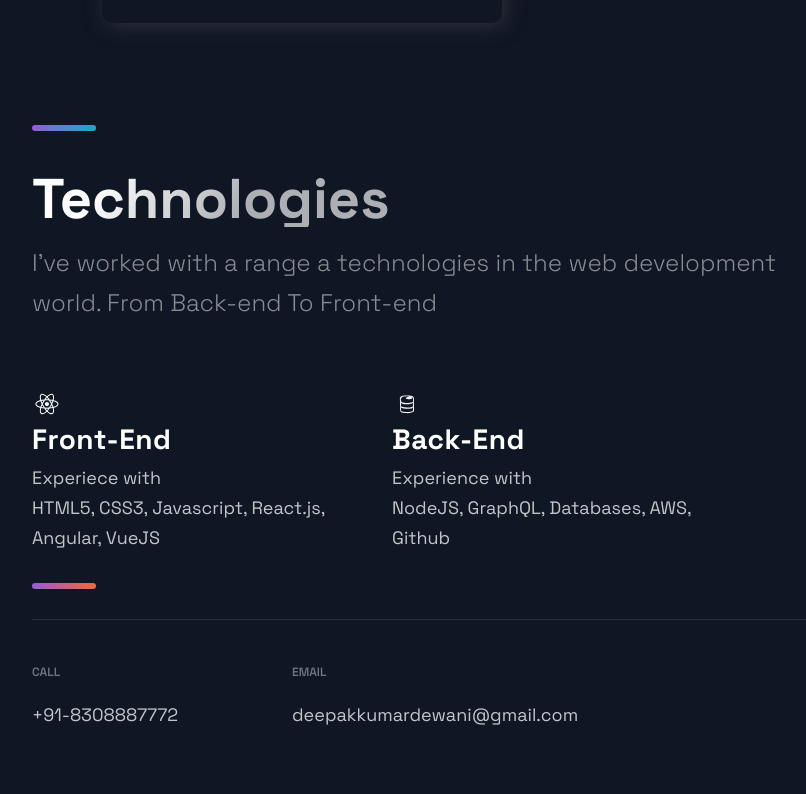
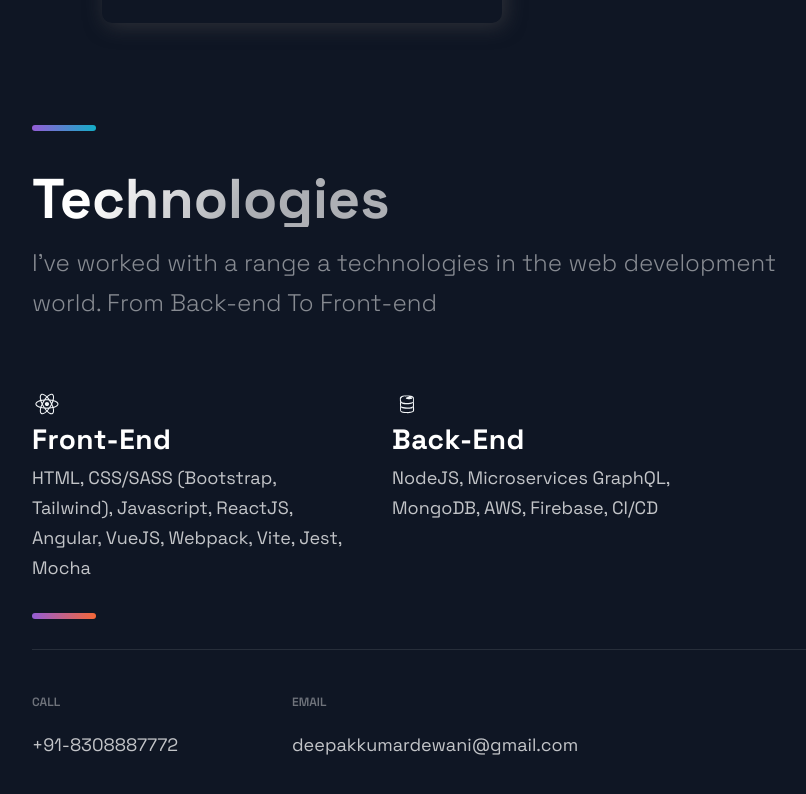
Before and after one commit to deepakkumardewani/my-portfolio, a Next.js app: page / in a window 1280 px wide. Shown: the part 3574-4368 px from the top of the page, without its empty margins (88-894 px from the left). Built offline with nearby package versions, Linux system fonts and the light colour scheme.

Commit message:
add technologies

```diff
--- a/src/components/Technologies/Technologies.js
+++ b/src/components/Technologies/Technologies.js
@@ -30,8 +30,8 @@ const Technologies = () => (
         <ListContainer>
           <ListTitle>Front-End</ListTitle>
           <ListParagraph>
-            Experiece with <br />
-            HTML5, CSS3, Javascript, React.js, Angular, VueJS
+            HTML, CSS/SASS (Bootstrap, Tailwind), Javascript, ReactJS, Angular,
+            VueJS, Webpack, Vite, Jest, Mocha
           </ListParagraph>
         </ListContainer>
       </ListItem>
@@ -42,8 +42,7 @@ const Technologies = () => (
         <ListContainer>
           <ListTitle>Back-End</ListTitle>
           <ListParagraph>
-            Experience with <br />
-            NodeJS, GraphQL, Databases, AWS, Github
+            NodeJS, Microservices GraphQL, MongoDB, AWS, Firebase, CI/CD
           </ListParagraph>
         </ListContainer>
       </ListItem>
```
